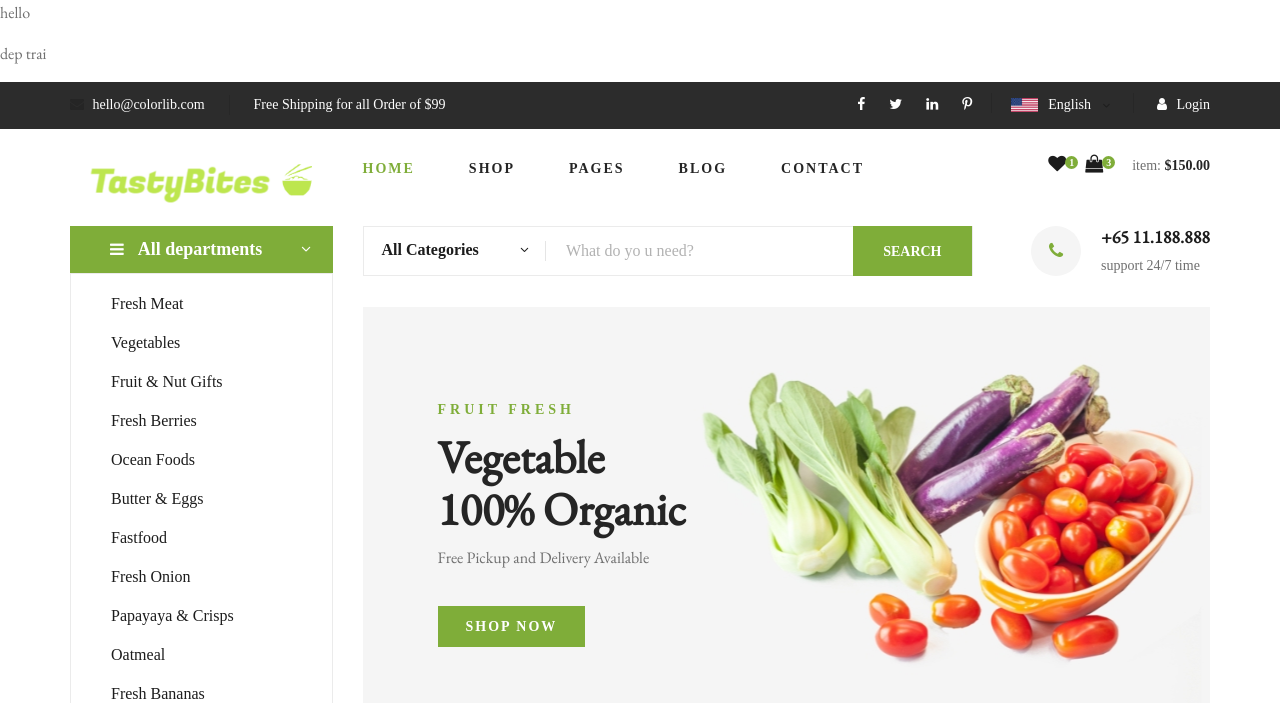
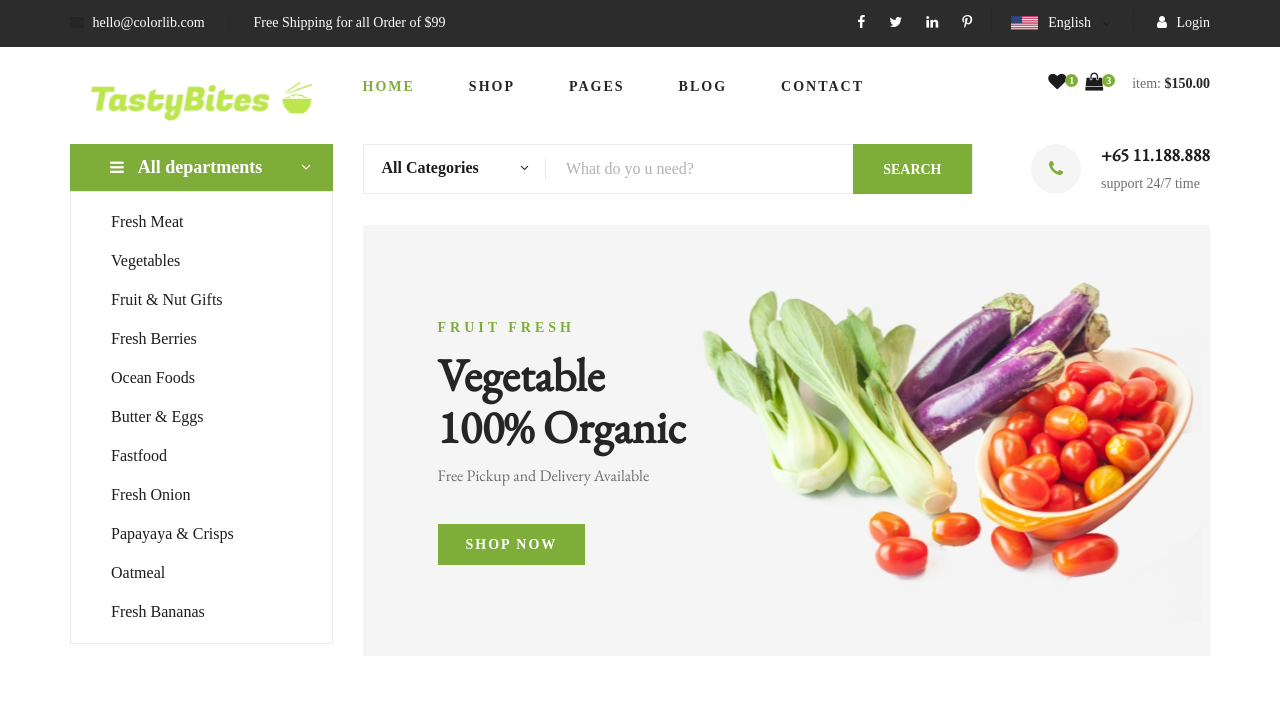
Before and after one commit to Bonnnnnnnnnnn/duantotnghiep, a plain HTML site: page index.html in a window 1280 px wide. Shown: the top 703 px of the page. Drawn offline with nearby package versions, Linux system fonts and the light colour scheme; files whose address does not match are found by name.

Commit message:
sua file de test

```diff
--- a/index.html
+++ b/index.html
@@ -8,8 +8,6 @@
     <meta name="viewport" content="width=device-width, initial-scale=1.0">
     <meta http-equiv="X-UA-Compatible" content="ie=edge">
     <title>TastyBites</title>
-    <p> hello</p>
-    <p> dep trai </p>
     <!-- Google Font -->
     <link rel="preconnect" href="https://fonts.googleapis.com">
 <link rel="preconnect" href="https://fonts.gstatic.com" crossorigin>
```
Also changed, not shown: test.html (added, +1 -0 lines).
